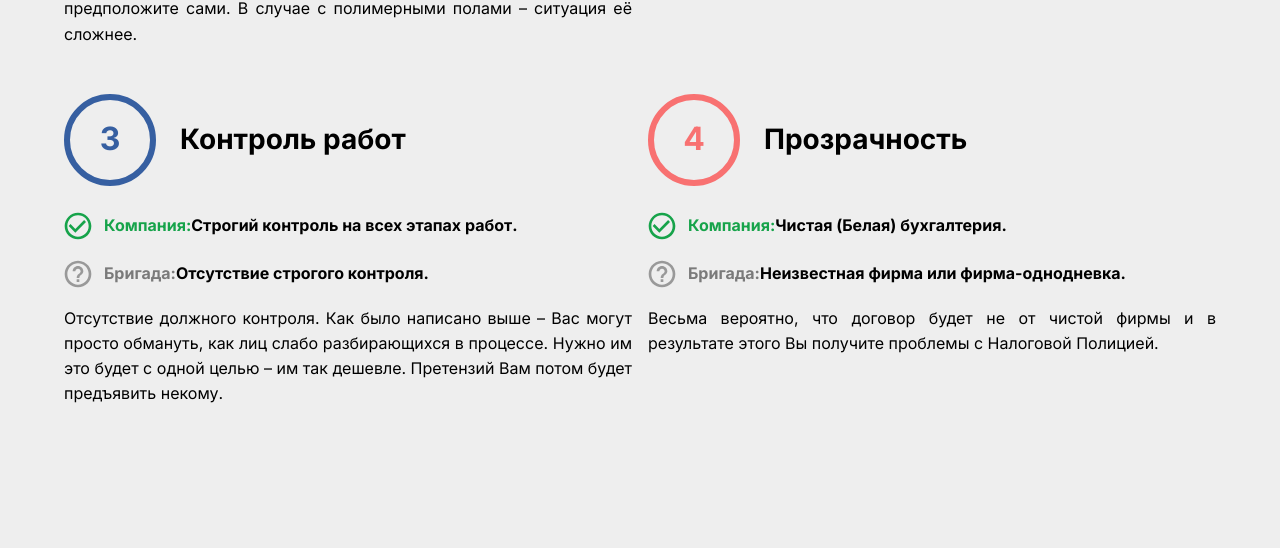
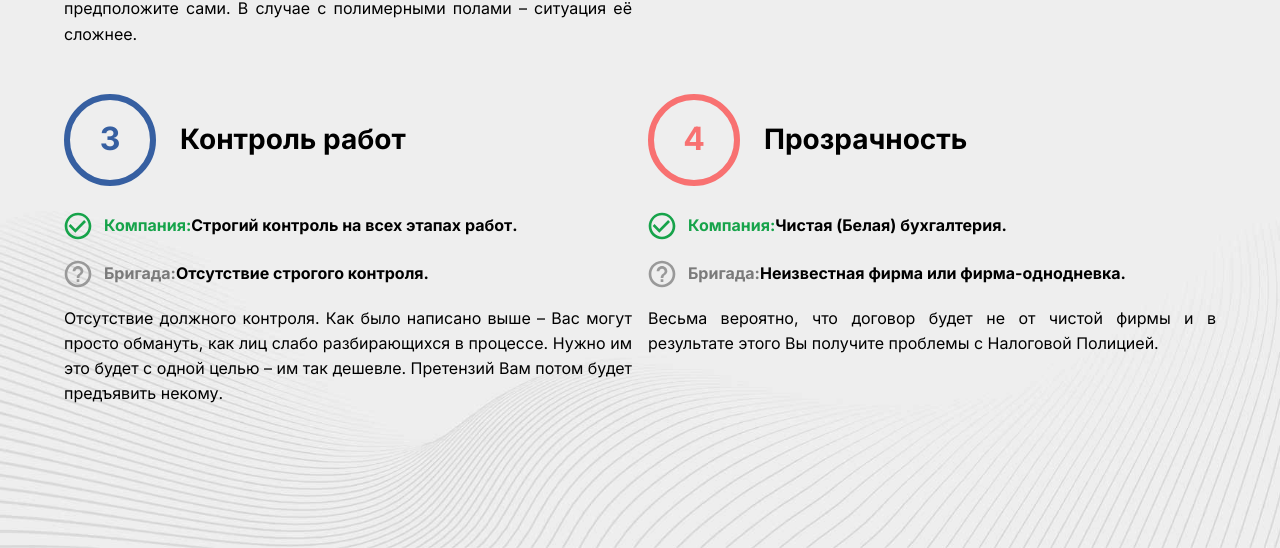
Before and after one commit to ntleek1/prompol77, a Next.js app: page / in a window 1280 px wide. Shown: the part 6848-7396 px from the top of the page. Built offline with nearby package versions, Linux system fonts and the light colour scheme.

Commit message:
About componed changed add stripes

```diff
--- a/components/About/About.tsx
+++ b/components/About/About.tsx
@@ -10,7 +10,6 @@ import PeopleAltSharpIcon from "@mui/icons-material/PeopleAltSharp";
 import DescriptionIcon from "@mui/icons-material/Description";
 import CheckCircleOutlineIcon from "@mui/icons-material/CheckCircleOutline";
 import HelpOutlineIcon from "@mui/icons-material/HelpOutline";
-import { useTheme } from "@mui/material/styles";
 import useAboutStyles from "./styles";
 
 const About = () => {
--- a/components/About/styles.ts
+++ b/components/About/styles.ts
@@ -5,7 +5,16 @@ function useAboutStyles() {
 
   const CSSAbout: SxProps = {
     backgroundColor: theme.palette.grey[200],
+    backgroundImage: `url(/bannerStripes.jpg)`,
+    backgroundSize: "contain", // задать покрытие 50% по ширине и 100% по высоте
+    backgroundRepeat: "no-repeat", // запретить повторение фона по вертикали
+    backgroundPosition: "center bottom",
+
+
   };
+
+
+
 
   const CSSAboutContainer: SxProps = {
     display: "flex",
@@ -25,7 +34,7 @@ function useAboutStyles() {
   const CSSgridItemStyles: SxProps = {
     height: "470px",
     marginTop: 5,
-    backgroundColor: theme.palette.grey[200],
+    backgroundColor: "transparent",
   };
 
   const CSSHourglassBottomIconStyle: SxProps = {
@@ -102,13 +111,24 @@ function useAboutStyles() {
 
   const CSSreasonsStyle: SxProps = {
     display: "flex",
-    alignItems: "center"
+    alignItems: "center",
+     zIndex: 3,
   };
 
   const CSStextreasonsStyle: SxProps = {
     marginTop: 2,
-    textAlign: "justify"
+    textAlign: "justify",
+    position: "relative", // устанавливаем позиционирование элемента
+    zIndex: 3,
   };
+
+
+
+
+
+
+
+
 
 
   return {
@@ -126,6 +146,7 @@ function useAboutStyles() {
     CSSgridItemStyles,
     CSSreasonsStyle,
     CSStextreasonsStyle,
+
   };
 
 
```
Also changed, not shown: public/bannerStripes.jpg (added).
